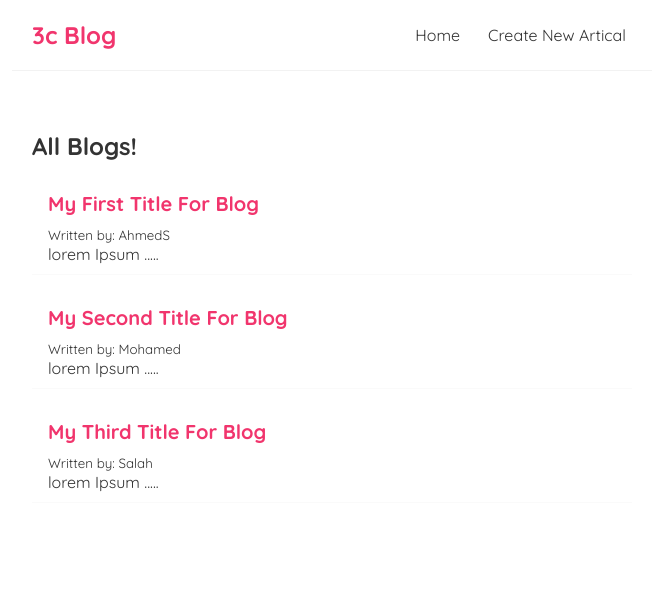
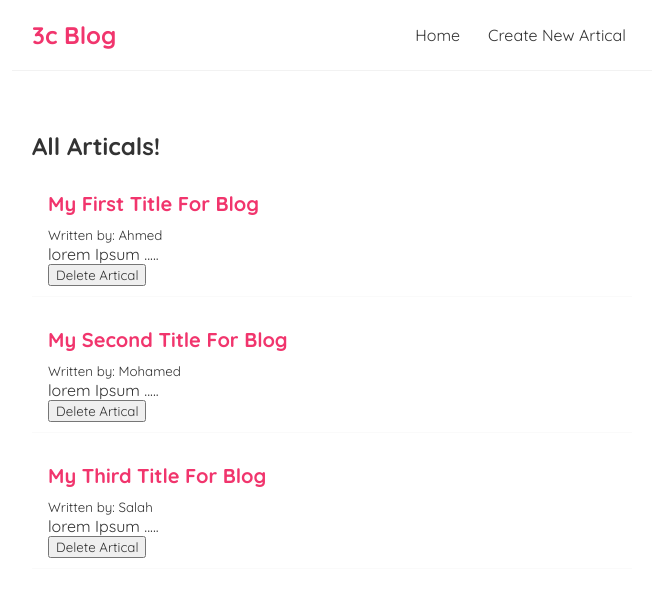
Before and after one commit to GeekAhmeds/React, a React (Create React App) app: page / in a window 1280 px wide. Shown: the top 596 px of the page, without its empty margins (308-964 px from the left). Built offline with nearby package versions, Linux system fonts and the light colour scheme.

Commit message:
Add Delete Button

```diff
--- a/src/BlogList.js
+++ b/src/BlogList.js
@@ -1,7 +1,9 @@
-const BlogList = (props) => {
+const BlogList = ({ blogs, title, handelDelete }) => {
 
-    const blogs = props.blogs;
-    const title = props.title;
+
+    // const blogs = props.blogs;
+    // const title = props.title;
+
     return (
         <div className="blog-list">
             <h2>{title}</h2>
@@ -10,6 +12,7 @@ const BlogList = (props) => {
                     <h2>{blog.title}</h2>
                     <small>Written by: {blog.author}</small>
                     <p>{blog.contnet}</p>
+                    <button onClick={ () => handelDelete(blog.id)} >Delete Artical</button>
                 </div>
             ))}
 
--- a/src/Home.js
+++ b/src/Home.js
@@ -3,15 +3,23 @@ import BlogList from "./BlogList";
 
 const Home = () => {
     // let name = 'mario';
-    const [blogs, setBlog] = useState([
-        {title: 'My First Title For Blog', contnet: 'lorem Ipsum .....', author: 'AhmedS', id: 1},
+    const [blogs, setBlogs] = useState([
+        {title: 'My First Title For Blog', contnet: 'lorem Ipsum .....', author: 'Ahmed', id: 1},
         {title: 'My Second Title For Blog', contnet: 'lorem Ipsum .....', author: 'Mohamed', id: 2},
         {title: 'My Third Title For Blog', contnet: 'lorem Ipsum .....', author: 'Salah', id: 3}
     ]);
 
+    const handelDelete = (id) => {
+        const newBlogs = blogs.filter(blog => blog.id !== id);
+        setBlogs(newBlogs);
+    }
+
+
     return (
         <div className="home">
-            <BlogList blogs = {blogs}  title='All Blogs!' />
+            {/* <BlogList blogs = {blogs}  title='All Blogs!' /> */}
+            <BlogList blogs ={blogs} title="All Articals!" handelDelete={ handelDelete } />
+            {/* <BlogList blogs = {blogs.filter((blog) => blog.author === 'Ahmed')}  title="Ahmed's Articals!" handelDelete={ handelDelete } /> */}
         </div>
      );
 }
```
